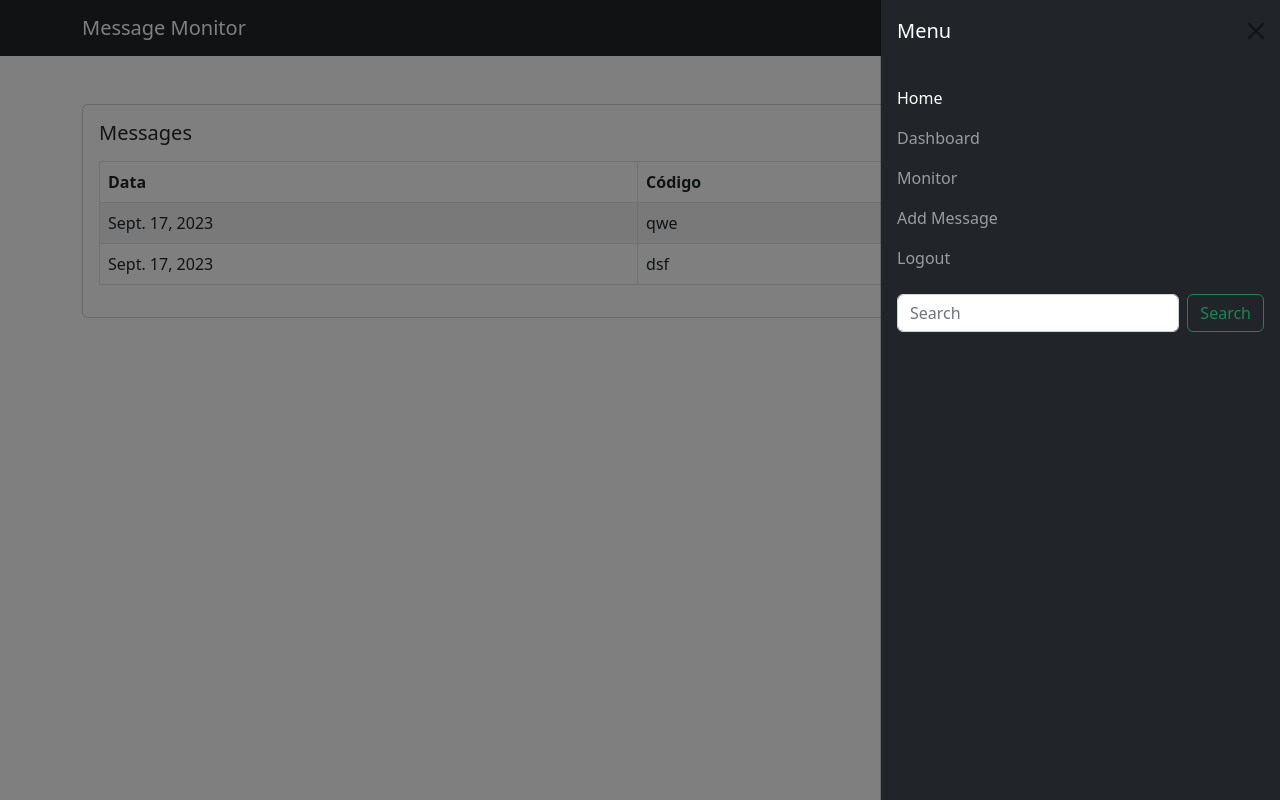
After one commit to AndersonLAlmeida/MessageMonitor, a Django app: page /monitor/ in a window 1280 px wide, after a click that opens the changed part. The commit adds this page. Run offline with Django 4.2, Linux system fonts and the light colour scheme; a user stored in the database is signed in; data comes from the database, SQL or seed files in the repository.

Commit message:
Incluindo monitor de mensagens

```diff
--- a/message_monitor/message_monitor/urls.py
+++ b/message_monitor/message_monitor/urls.py
@@ -16,14 +16,16 @@ Including another URLconf
 """
 from django.contrib import admin
 from django.urls import path, include
-from message_sended.views import home, sigup, sigin, sair, tasks
+from message_sended.views import sigup, sigin, add_message, dashboard, monitor, home, logout_system
 
 urlpatterns = [
     path('admin/', admin.site.urls),
     path('', home, name='home'),
     path('sigup/', sigup, name='sigup'),
     path('sigin/', sigin, name='sigin'),
-    path('sair/', sair, name='sair'),
-    path('tasks/', tasks, name='tasks'),
+    path('logout/', logout_system, name='logout'),
+    path('dashboard/', dashboard, name='dashboard'),
+    path('monitor/', monitor, name='monitor'),
+    path('add_message/', add_message, name='add_message'),
     path('message_sended/', include('message_sended.urls')),  # Inclui as URLs do seu aplicativo
 ]
--- a/message_monitor/message_sended/models.py
+++ b/message_monitor/message_sended/models.py
@@ -1,6 +1,13 @@
 from django.db import models
+from django.contrib.auth.models import AbstractUser
 
-# Create your models here.
+
+class CustomUser(AbstractUser):
+    # Adicione campos personalizados, se necessário
+    # Exemplo: profile_picture = models.ImageField(upload_to='profile_pics/', blank=True)
+    #data_criacao = models.DateTimeField(default='2023-09-24')
+    pass
+
 class MessageSended(models.Model):
     data = models.DateField()
     codigo = models.CharField(max_length=100)
--- a/message_monitor/message_sended/templates/menu.html
+++ b/message_monitor/message_sended/templates/menu.html
@@ -4,7 +4,7 @@
 
     <head>
 
-        <title>  Blog Coffee Tag </title>
+        <title>  Message Monitor </title>
 
         <link href="https://cdn.jsdelivr.net/npm/bootstrap@5.2.2/dist/css/bootstrap.min.css" rel="stylesheet" integrity="sha384-Zenh87qX5JnK2Jl0vWa8Ck2rdkQ2Bzep5IDxbcnCeuOxjzrPF/et3URy9Bv1WTRi" crossorigin="anonymous">
         <script src="https://cdn.jsdelivr.net/npm/bootstrap@5.2.2/dist/js/bootstrap.bundle.min.js" integrity="sha384-OERcA2EqjJCMA+/3y+gxIOqMEjwtxJY7qPCqsdltbNJuaOe923+mo//f6V8Qbsw3" crossorigin="anonymous"></script>
@@ -17,13 +17,13 @@
 
         <nav class="navbar navbar-dark bg-dark">
             <div class="container">
-              <a class="navbar-brand" href="#">Blog Coffee Tag</a>
+              <a class="navbar-brand" href="#">Message Monitor</a>
               <button class="navbar-toggler" type="button" data-bs-toggle="offcanvas" data-bs-target="#offcanvasNavbar" aria-controls="offcanvasNavbar">
                 <span class="navbar-toggler-icon"></span>
               </button>
               <div class="offcanvas offcanvas-end text-bg-dark" tabindex="-1" id="offcanvasNavbar" aria-labelledby="offcanvasNavbarLabel">
                 <div class="offcanvas-header">
-                  <h5 class="offcanvas-title" id="offcanvasNavbarLabel">Acesso</h5>
+                  <h5 class="offcanvas-title" id="offcanvasNavbarLabel">Menu</h5>
                   <button type="button" class="btn-close" data-bs-dismiss="offcanvas" aria-label="Close"></button>
                 </div>
                 <div class="offcanvas-body">
@@ -37,12 +37,19 @@
                         </li>
 
                         <li class="nav-item">
-                          <a class="nav-link" href="/tasks">Tasks</a>
+                          <a class="nav-link" href="/dashboard">Dashboard</a>
                         </li>
 
+                        <li class="nav-item">
+                          <a class="nav-link" href="/monitor">Monitor</a>
+                        </li>
 
                         <li class="nav-item">
-                          <a class="nav-link" href="/sair">Sair</a>
+                          <a class="nav-link" href="/add_message">Add Message</a>
+                        </li>
+
+                        <li class="nav-item">
+                          <a class="nav-link" href="/logout">Logout</a>
                         </li>
 
                       {% else %}
@@ -53,14 +60,13 @@
                           </li>
 
                           <li class="nav-item">
-                            <a class="nav-link" href="/sigup">Cadastrar</a>
+                            <a class="nav-link" href="/sigup">Sigup</a>
                           </li>
 
                           <li class="nav-item">
-                            <a class="nav-link" href="/sigin">Logar</a>
+                            <a class="nav-link" href="/sigin">Sigin</a>
                           </li>
-
-                        {% endif %}
+                      {% endif %}
 
 
 
--- /dev/null
+++ b/message_monitor/message_sended/templates/monitor.html
@@ -0,0 +1,47 @@
+<!DOCTYPE html>
+ {% extends 'menu.html' %}
+
+{% block content %}
+<main class="container py-5">
+
+        <div class="row">
+            <div class="col-sm-12">
+                <div class="card">
+                    <div class="card-body">
+                    <h5 class="card-title">Messages</h5>
+                    <p class="card-text">
+                        <table class="table table-striped table-bordered">
+                            <thead class="thead-dark">
+                                <tr>
+                                    <th>Data</th>
+                                    <th>Código</th>
+                                    <th>Tipo</th>
+                                </tr>
+                            </thead>
+                            <tbody>
+                                {% for row in table_rows %}
+                                    <tr>
+                                        <td>{{ row.data }}</td>
+                                        <td>{{ row.codigo }}</td>
+                                        <td>{{ row.tipo }}</td>
+                                    </tr>
+                                {% endfor %}
+                            </tbody>
+                        </table>
+                    </p>
+                    </div>
+                </div>
+            </div>
+        </div>
+
+        <p>
+
+        <div class="row">
+            <div class="d-grid gap-2 d-md-flex justify-content-md-end">
+              <a class="btn btn-primary" href="{% url 'add_message' %}" role="button">Add Message</a>
+            </div>
+        </div>
+
+</main>
+
+{% endblock %}
--- a/message_monitor/message_sended/templates/sigup.html
+++ b/message_monitor/message_sended/templates/sigup.html
@@ -16,7 +16,7 @@
 
                         {% csrf_token %}
 
-                        <h1 class="text-center">  Cadastrar </h1>
+                        <h1 class="text-center">  Register   </h1>
 
                         <div class="mb-3">
                             <label for="username" class="form-label">Nome</label>
--- a/message_monitor/message_sended/urls.py
+++ b/message_monitor/message_sended/urls.py
@@ -1,9 +1,5 @@
 from django.urls import path
-from .views import adicionar_registro, listar_registros
 
 urlpatterns = [
-
-    path('adicionar/', adicionar_registro, name='adicionar_registro'),
-    path('listar/', listar_registros, name='listar_registros'),
     # Outras URLs
 ]
--- a/message_monitor/message_sended/views.py
+++ b/message_monitor/message_sended/views.py
@@ -1,96 +1,80 @@
-from django.shortcuts import render, redirect, get_object_or_404
-from .forms import MessageSendedForm
-from .models import MessageSended
-
-from django.contrib.auth.models import User
-from django.contrib.auth.forms import UserCreationForm, AuthenticationForm
-from django.contrib.auth import login, logout, authenticate
+from django.shortcuts import render, redirect
+from django.contrib.auth import login, authenticate, logout
 from django.contrib.auth.decorators import login_required
-
-
-# Create your views here.
-def adicionar_registro(request):
-    if request.method == 'POST':
-        form = MessageSendedForm(request.POST)
-        if form.is_valid():
-            form.save()
-            return redirect('listar_registros')  # Redireciona para a página de listagem de registros
-    else:
-        form = MessageSendedForm()
-
-    return render(request, 'adicionar_registro.html', {'form': form})
-
-
-def listar_registros(request):
-    registros = MessageSended.objects.all()
-    return render(request, 'listar_registros.html', {'registros': registros})
-
+from .forms import CustomUserCreationForm, CustomAuthenticationForm, MessageSendedForm
+from .models import CustomUser, MessageSended
 
 # Home do Projeto
 def home(request):
     return render(request,'home.html')
 
-
 def sigup(request):
-    if request.method == 'GET':
-
-        return render(request, 'sigup.html', {
-            'form': UserCreationForm
-        })
-
-    else:
+    if request.method == 'POST':
         if request.POST['password1'] == request.POST['password2']:
 
             try:
 
-                user = User.objects.create_user(username=request.POST['username'], password=request.POST['password1'])
+                user = (CustomUser
+                        .objects.create_user(username=request.POST['username'],
+                                             password=request.POST['password1']))
+
                 user.save()
-
-                login(request, user)
-
-                return redirect('tasks')
+                return redirect('dashboard')
 
             except:
                 return render(request, 'sigup.html', {
-                    'form': UserCreationForm,
+                    'form': CustomUserCreationForm,
                     "error": 'Usuário já existe'
 
                 })
 
         return render(request, 'sigup.html', {
-            'form': UserCreationForm,
+            'form': CustomUserCreationForm,
             "error": 'senhas são diferentes'
 
         })
-
+    else:
+        form = CustomUserCreationForm()
+    return render(request, 'sigup.html', {'form': form})
 
 def sigin(request):
-    if request.method == 'GET':
-        return render(request, 'sigin.html', {
-            'form': AuthenticationForm
-        })
-
+    if request.method == 'POST':
+        form = CustomAuthenticationForm(request, request.POST)
+        if form.is_valid():
+            username = form.cleaned_data.get('username')
+            password = form.cleaned_data.get('password')
+            user = authenticate(username=username, password=password)
+            if user is None:
+                return render(request, 'sigin.html', {
+                    'form': form,
+                    'error': 'Usuário ou senha está incorreto'
+                })
+            else:
+                login(request, user)
+                return redirect('monitor')
     else:
-        user = authenticate(
-
-            request, username=request.POST['username'], password=request.POST['password'])
-
-        if user is None:
-            return render(request, 'sigin.html', {
-                'form': AuthenticationForm,
-                'error': 'Usuário ou senha está incorreto'
-            })
-
-        else:
-            login(request, user)
-            return redirect('tasks')
-
+        form = CustomAuthenticationForm()
+    return render(request, 'sigin.html', {'form': form})
 
 @login_required
-def sair(request):
+def logout_system(request):
     logout(request)
     return redirect('home')
+@login_required
+def dashboard(request):
+    return render(request, 'dashboard.html')
 
 @login_required
-def tasks(request):
-    return render(request,'tasks.html')
+def add_message(request):
+    if request.method == 'POST':
+        message = MessageSendedForm(request.POST)
+        message.save()
+        return redirect('monitor')
+    else:
+        message = MessageSendedForm()
+    return render(request, 'add_message.html', {'message': message})
+
+@login_required
+def monitor(request):
+    table = MessageSended.objects.all()
+    return render(request, 'monitor.html', {'table_rows': table})
```
Also changed, not shown: message_monitor/message_monitor/settings.py (+7 -0 lines), message_monitor/message_sended/forms.py (+11 -1 lines), message_monitor/message_sended/templates/add_message.html (added, +47 -0 lines), message_monitor/message_sended/templates/adicionar_registro.html (deleted, +0 -18 lines), message_monitor/message_sended/templates/login.html (deleted, +0 -15 lines), message_monitor/message_sended/templates/register.html (deleted, +0 -15 lines), message_monitor/db.sqlite3, message_monitor/message_sended/migrations/0001_initial.py.
